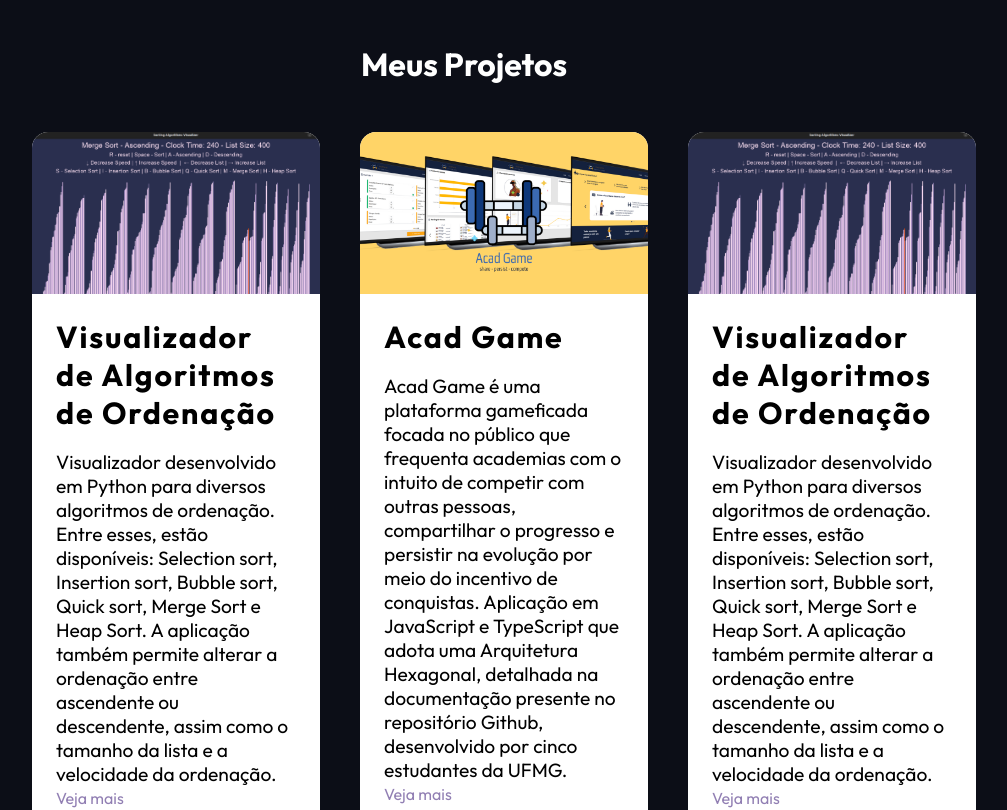
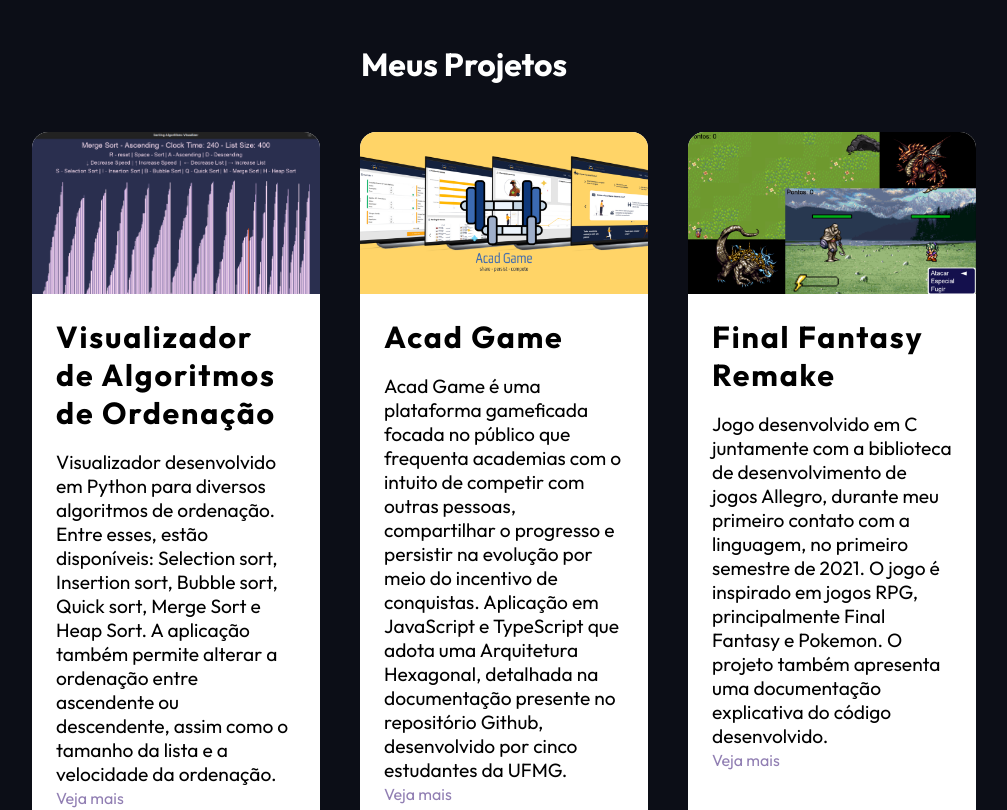
Before and after one commit to Chbmleao/Carlos-Portfolio, a React (Create React App) app: page / in a window 1280 px wide. Shown: the part 3920-4730 px from the top of the page, without its empty margins (176-1183 px from the left). Built offline with nearby package versions, Linux system fonts and the light colour scheme.

Commit message:
Change project 3 data

```diff
--- a/src/components/WorkCardData.js
+++ b/src/components/WorkCardData.js
@@ -1,5 +1,6 @@
 import project1 from "../assets/project1.png";
 import project2 from "../assets/project2.png";
+import project3 from "../assets/project3.png";
 
 const ProjectCardData = [
   {
@@ -15,10 +16,10 @@ const ProjectCardData = [
     source: "https://github.com/Chbmleao/AcadGame",
   },
   {
-    imgsrc: project1,
-    title: "Visualizador de Algoritmos de Ordenação",
-    text: "Visualizador desenvolvido em Python para diversos algoritmos de ordenação. Entre esses, estão disponíveis: Selection sort, Insertion sort, Bubble sort, Quick sort, Merge Sort e Heap Sort. A aplicação também permite alterar a ordenação entre ascendente ou descendente, assim como o tamanho da lista e a velocidade da ordenação.",
-    source: "https://github.com/Chbmleao/Sorting-Algorithms-Visualizer",
+    imgsrc: project3,
+    title: "Final Fantasy Remake",
+    text: "Jogo desenvolvido em C juntamente com a biblioteca de desenvolvimento de jogos Allegro, durante meu primeiro contato com a linguagem, no primeiro semestre de 2021. O jogo é inspirado em jogos RPG, principalmente Final Fantasy e Pokemon. O projeto também apresenta uma documentação explicativa do código desenvolvido.",
+    source: "https://github.com/Chbmleao/FinalFantasy-Remake",
   },
 ];
 
```
